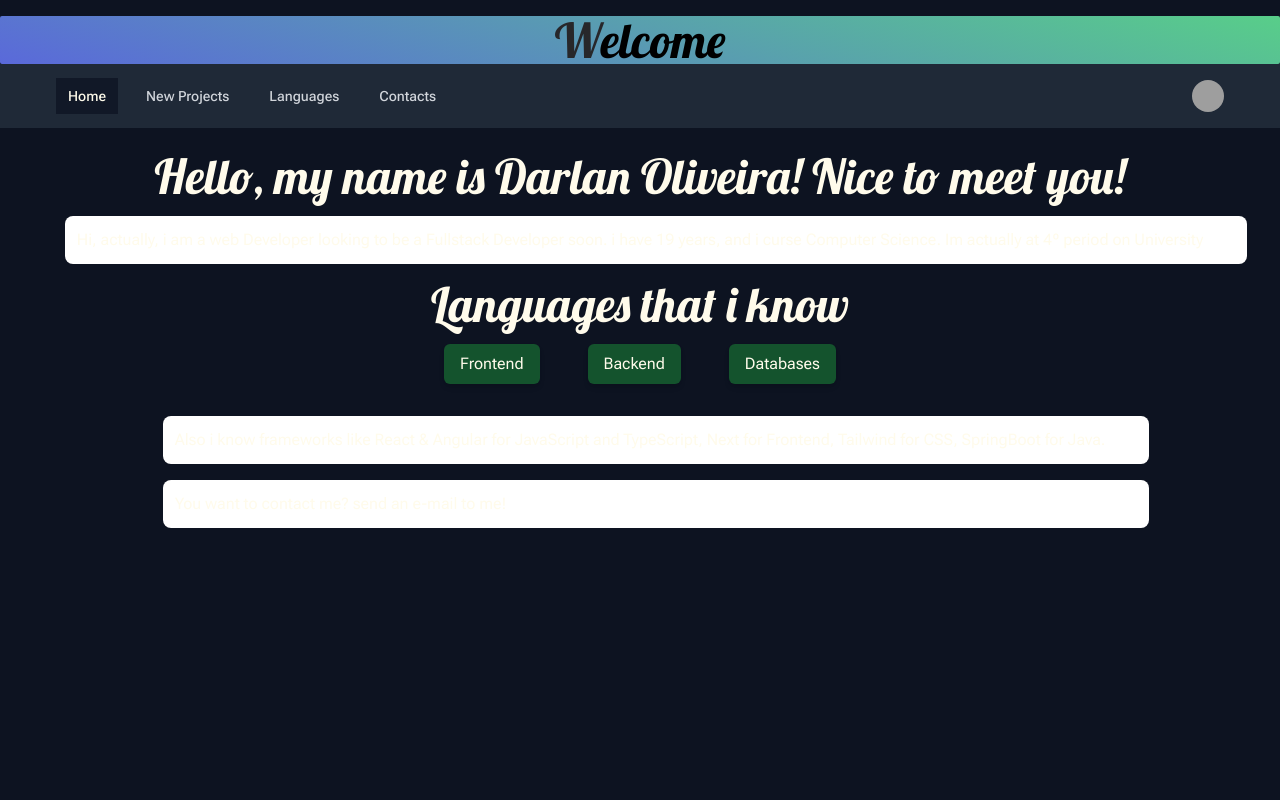
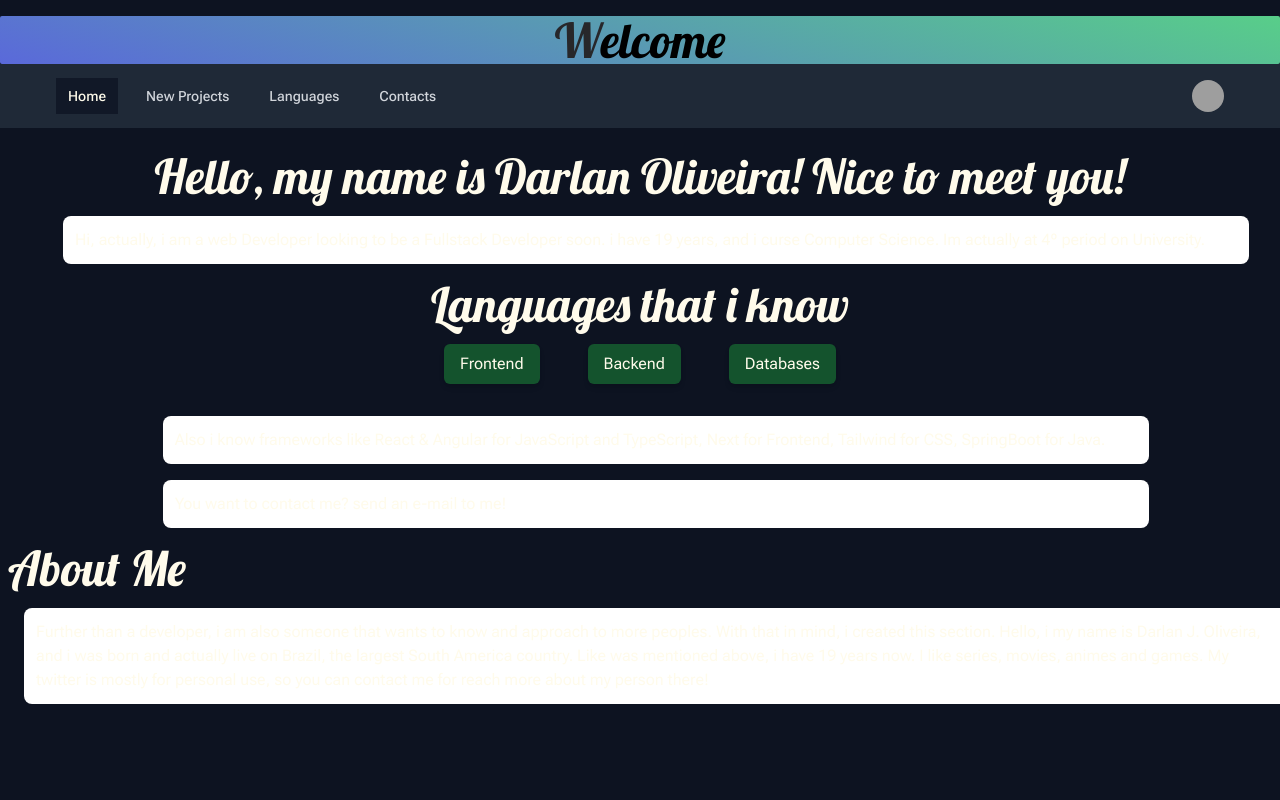
Before and after one commit to darlanZero/Portfolio, a Next.js app: page / in a window 1280 px wide. Shown: the top 800 px of the page. Built offline with nearby package versions, Linux system fonts and the light colour scheme; grey boxes are pictures that could not be loaded.

Commit message:
About Me Section

```diff
--- a/src/app/page.tsx
+++ b/src/app/page.tsx
@@ -14,7 +14,7 @@ export default function Home() {
         <Card>
           Hi, actually, i am a web Developer looking to be a Fullstack Developer
           soon. i have 19 years, and i curse Computer Science. Im actually at 4º
-          period on University
+          period on University.
         </Card>
       </div>
 
@@ -48,7 +48,21 @@ export default function Home() {
         <Card>You want to contact me? send an e-mail to me!</Card>
       </div>
 
-      <div></div>
+      <div>
+        <h1 className="font-alt text-5xl transition-colors hover:text-teal-900">
+          About Me
+        </h1>
+
+        <Card>
+          Further than a developer, i am also someone that wants to know and
+          approach to more peoples. With that in mind, i created this section.
+          Hello, i my name is Darlan J. Oliveira, and i was born and actually
+          live on Brazil, the largest South America country. Like was mentioned
+          above, i have 19 years now. I like series, movies, animes and games.
+          My twitter is mostly for personal use, so you can contact me for reach
+          more about my person there!
+        </Card>
+      </div>
     </>
   )
 }
```
